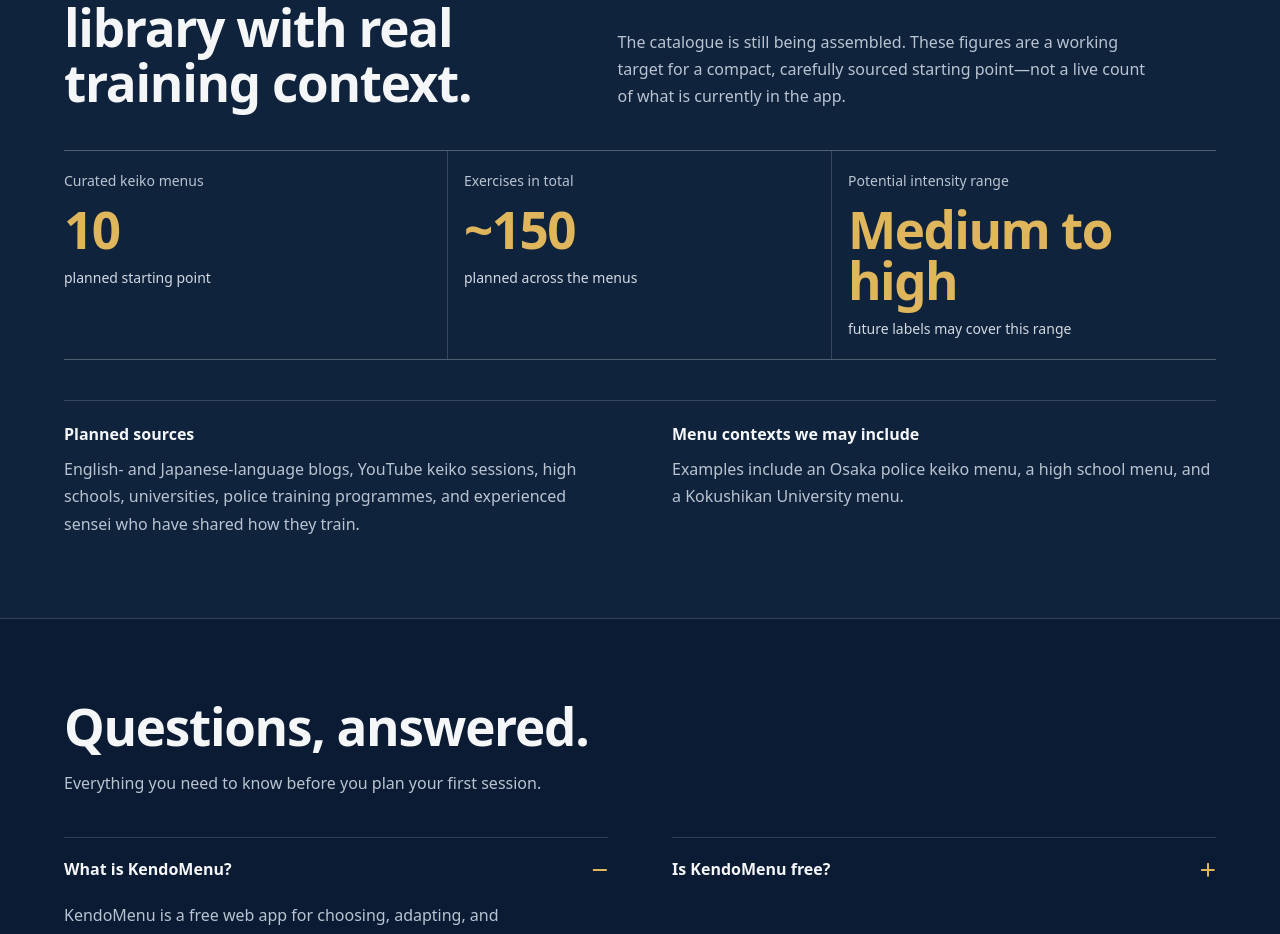
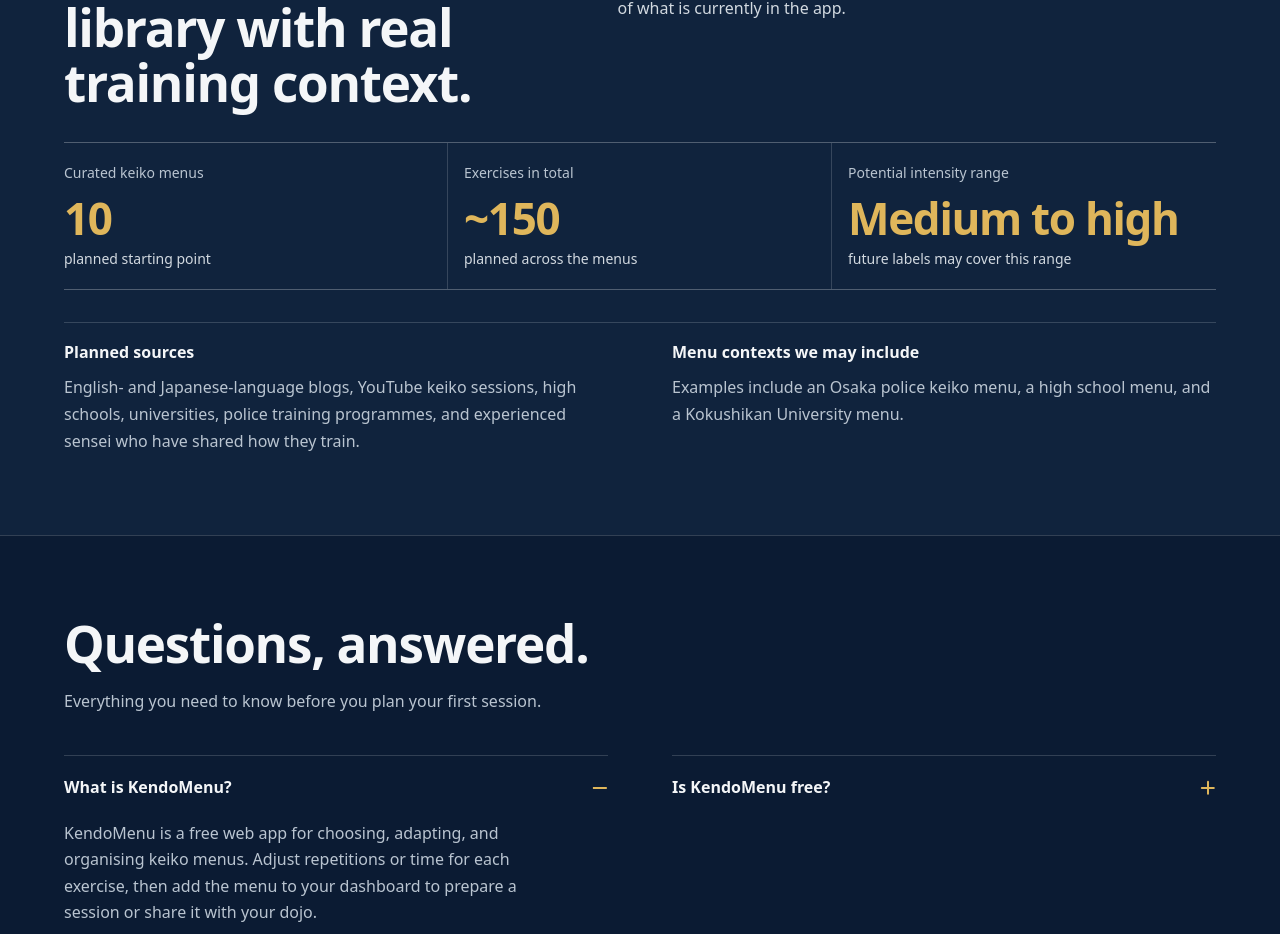
Before and after one commit to JavierMarro/kendo-menu, a React (Vite) app in the folder apps/web/: page /app in a window 1280 px wide. Shown: the part 1936-2870 px from the top of the page. Built offline with nearby package versions, Linux system fonts and the light colour scheme.

Commit message:
impeccable critique and polish completed

```diff
--- a/apps/web/src/styles.css
+++ b/apps/web/src/styles.css
@@ -758,20 +758,20 @@
   display: grid;
   grid-template-columns: minmax(0, 0.9fr) minmax(0, 1.1fr);
   gap: clamp(var(--space-8), 8vw, var(--space-16));
-  align-items: end;
+  align-items: start;
 }
 
 .landing-library-heading > p {
   max-width: 58ch;
   margin: 0;
-  color: var(--muted);
-  line-height: 1.7;
+  color: var(--muted-strong);
+  line-height: 1.6;
 }
 
 .landing-stats {
   display: grid;
   grid-template-columns: repeat(3, minmax(0, 1fr));
-  margin: var(--space-10) 0 0;
+  margin: var(--space-8) 0 0;
   border-top: 1px solid var(--line-strong);
   border-bottom: 1px solid var(--line-strong);
 }
@@ -805,12 +805,12 @@
   display: flex;
   margin: var(--space-3) 0 0;
   flex-direction: column;
-  gap: var(--space-3);
+  gap: var(--space-2);
 }
 
 .landing-stat-value {
   color: var(--accent-hover);
-  font-size: clamp(2rem, 4vw, 3.25rem);
+  font-size: clamp(1.875rem, 3.5vw, 2.75rem);
   font-variant-numeric: tabular-nums;
   font-weight: 750;
   letter-spacing: -0.03em;
@@ -827,8 +827,8 @@
   display: grid;
   grid-template-columns: repeat(2, minmax(0, 1fr));
   gap: clamp(var(--space-8), 8vw, var(--space-16));
-  margin-top: var(--space-10);
-  padding-top: var(--space-6);
+  margin-top: var(--space-8);
+  padding-top: var(--space-5);
   border-top: 1px solid var(--line);
 }
 
@@ -847,7 +847,7 @@
   display: grid;
   grid-template-columns: repeat(2, minmax(0, 1fr));
   column-gap: clamp(var(--space-8), 8vw, var(--space-16));
-  row-gap: 0;
+  row-gap: var(--space-2);
   margin-top: var(--space-10);
 }
 
@@ -888,6 +888,10 @@
   color: var(--accent-hover);
 }
 
+.landing-faq-question:focus-visible {
+  background-color: var(--accent-soft);
+}
+
 .landing-faq-indicator {
   position: relative;
   width: 1rem;
@@ -923,7 +927,7 @@
 
 .landing-faq-answer {
   max-width: 58ch;
-  padding: 0 var(--space-8) var(--space-6) 0;
+  padding: 0 var(--space-8) var(--space-5) 0;
   color: var(--muted);
   line-height: 1.65;
 }
@@ -1845,7 +1849,7 @@
   .landing-stat,
   .landing-stat:first-child,
   .landing-stat:last-child {
-    padding: var(--space-5) 0;
+    padding: var(--space-4) 0;
     border-right: 0;
     border-bottom: 1px solid var(--line);
   }
```
Also changed, not shown: 2 other files (tests, documents, lock files or other folders).
